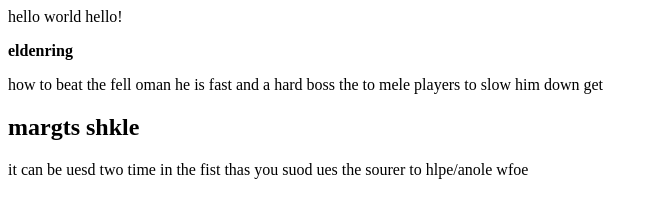
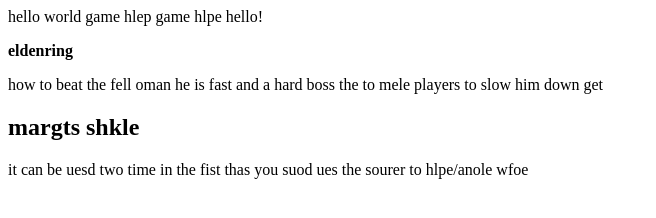
Before and after one commit to agfs-nburton/agfs-nburton.github.io, a plain HTML site: page index.html in a window 1280 px wide. Shown: the whole page, without its empty margins (0-656 px from the left). Drawn offline with Linux system fonts and the light colour scheme.

Commit message:
Update index.html

```diff
--- a/index.html
+++ b/index.html
@@ -1,6 +1,7 @@
 <doctype htal>
  hello world <html>
- <haed>
+ <tittle> game hlep </tittle>
+  game hlpe
   </head>
  </htam>
  hello!
```
